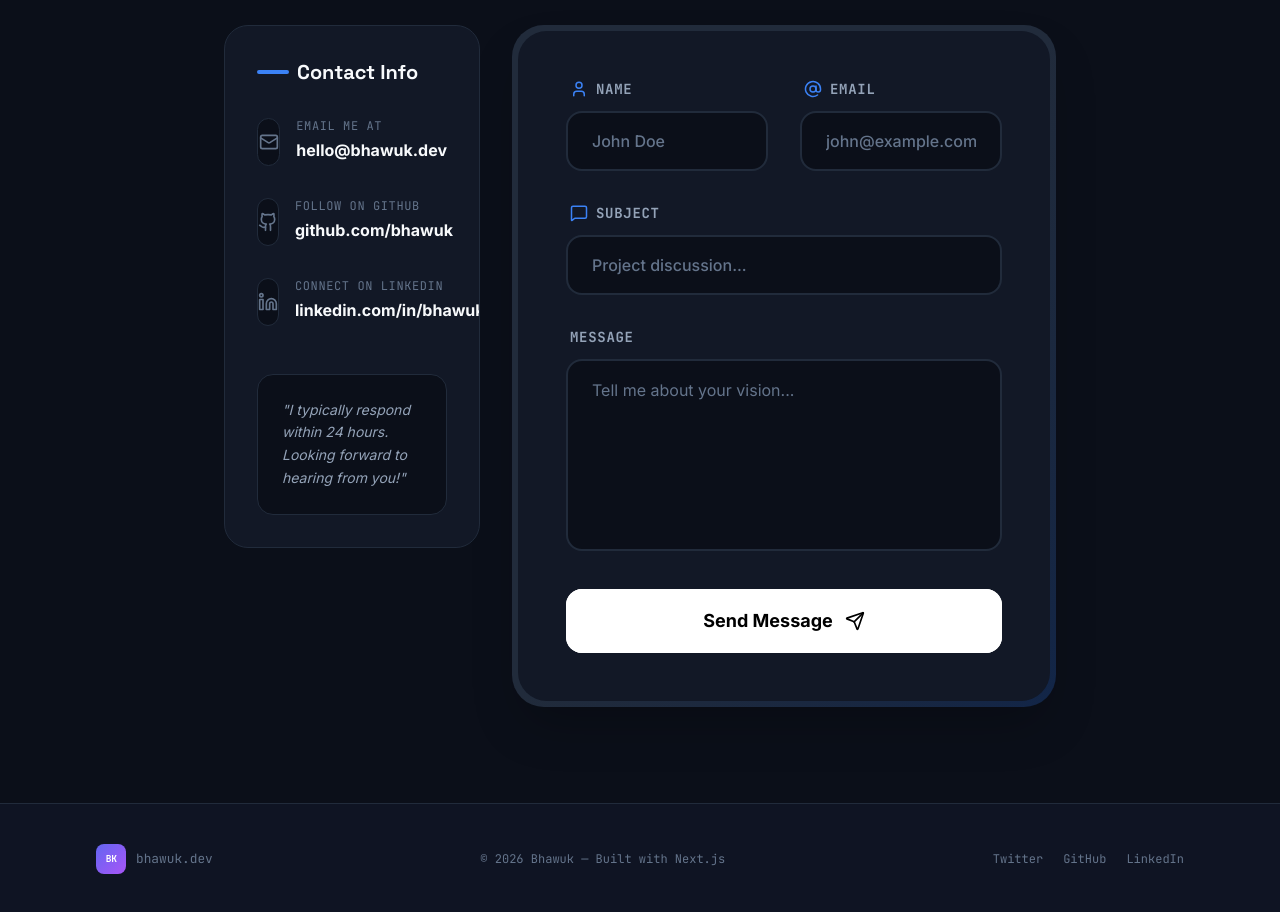
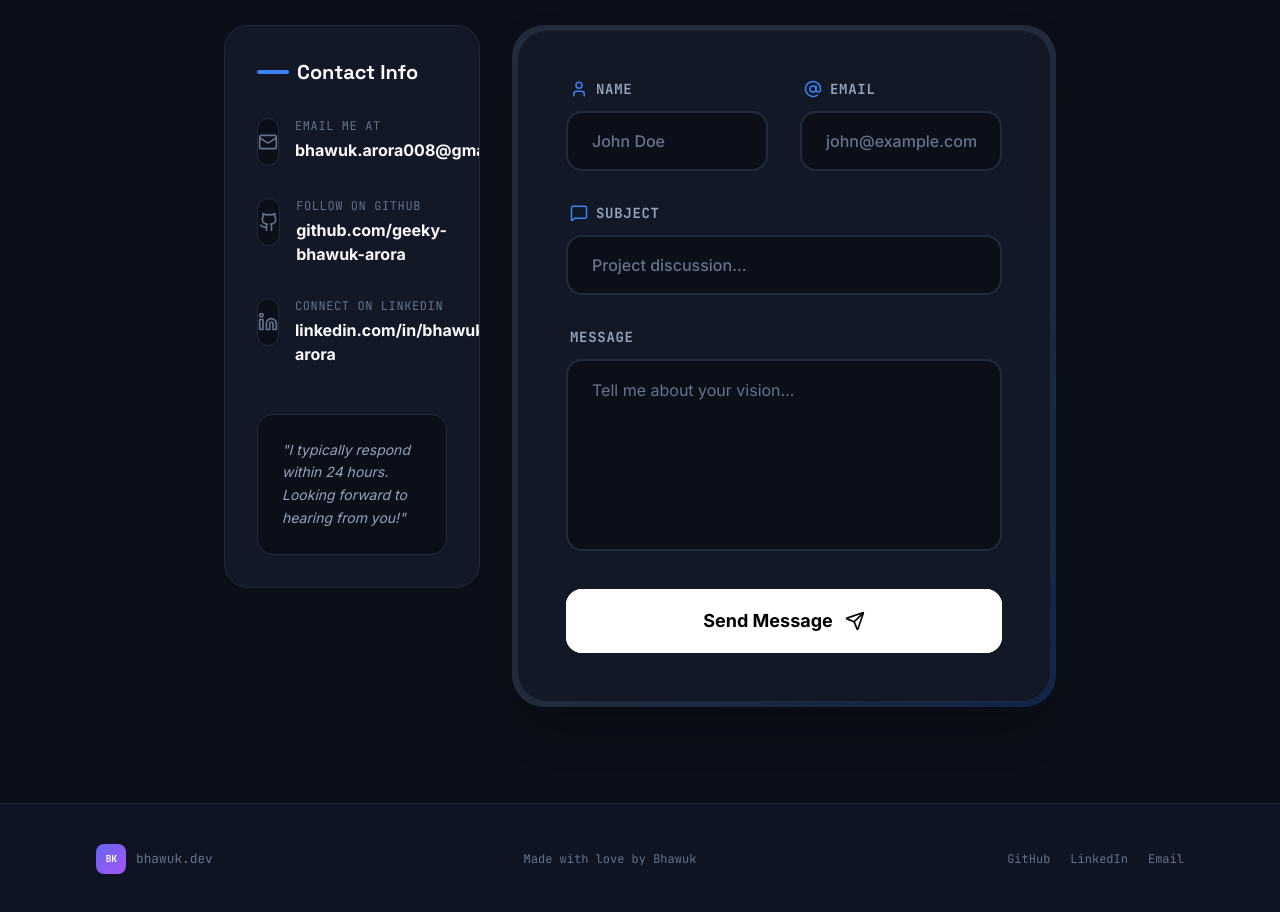
Before and after one commit to geeky-bhawuk-arora/bhawuk-arora-blog, a Next.js app: page /contact in a window 1280 px wide. Shown: the part 420-1332 px from the top of the page. Built offline with nearby package versions, Linux system fonts and the light colour scheme.

Commit message:
feat: Initialize personal blog with core components, Google Analytics, and content sections for projects, timeline, and blog posts.

```diff
--- a/app/layout.tsx
+++ b/app/layout.tsx
@@ -2,6 +2,8 @@ import type { Metadata } from "next";
 import "./globals.css";
 import Navbar from "@/components/Navbar";
 import Providers from "@/components/Providers";
+import GoogleAnalytics from "@/components/GoogleAnalytics";
+import { Suspense } from "react";
 
 export const metadata: Metadata = {
   title: {
@@ -22,6 +24,9 @@ export default function RootLayout({ children }: { children: React.ReactNode })
       </head>
       <body>
         <Providers>
+          <Suspense fallback={null}>
+            <GoogleAnalytics />
+          </Suspense>
           <Navbar />
           {children}
           <SiteFooter />
@@ -92,15 +97,21 @@ function SiteFooter() {
             color: "var(--text-muted)",
           }}
         >
-          © {year} Bhawuk — Built with Next.js
+          Made with love by Bhawuk
         </p>
 
         {/* Static links — no event handlers */}
         <div style={{ display: "flex", gap: "1.25rem" }}>
-          {(["Twitter", "GitHub", "LinkedIn"] as const).map((s) => (
+          {[
+            { label: "GitHub", href: "https://github.com/geeky-bhawuk-arora" },
+            { label: "LinkedIn", href: "https://linkedin.com/in/bhawuk-arora" },
+            { label: "Email", href: "mailto:bhawuk.arora008@gmail.com" }
+          ].map((s) => (
             <a
-              key={s}
-              href="#"
+              key={s.label}
+              href={s.href}
+              target="_blank"
+              rel="noopener noreferrer"
               style={{
                 fontSize: "0.75rem",
                 fontFamily: "JetBrains Mono, monospace",
@@ -109,7 +120,7 @@ function SiteFooter() {
                 transition: "color 0.2s",
               }}
             >
-              {s}
+              {s.label}
             </a>
           ))}
         </div>
--- a/app/page.tsx
+++ b/app/page.tsx
@@ -6,7 +6,7 @@ import { formatDate } from "@/lib/utils";
 import { createClient } from "@/utils/supabase/server";
 
 export const metadata: Metadata = {
-  title: "Bhawuk Arora — DevOps & MLOps Engineer",
+  title: "Bhawuk Arora — MLOps Engineer",
   description: "I build scalable ML infrastructure, cloud systems, and automation pipelines.",
 };
 
@@ -131,10 +131,10 @@ export default async function HomePage() {
             <Link href="/blog" className="px-5 py-2.5 rounded text-[var(--text-primary)] bg-[var(--bg-elevated)] border border-[var(--border)] hover:bg-[var(--border)] transition-colors">
               Read Blog
             </Link>
-            <a href="https://github.com" target="_blank" rel="noopener noreferrer" className="px-5 py-2.5 rounded text-[var(--text-secondary)] hover:text-[var(--text-primary)] transition-colors underline underline-offset-4 decoration-[var(--border)] hover:decoration-white">
+            <a href="https://github.com/geeky-bhawu-arora" target="_blank" rel="noopener noreferrer" className="px-5 py-2.5 rounded text-[var(--text-secondary)] hover:text-[var(--text-primary)] transition-colors underline underline-offset-4 decoration-[var(--border)] hover:decoration-white">
               GitHub
             </a>
-            <a href="https://linkedin.com" target="_blank" rel="noopener noreferrer" className="px-5 py-2.5 rounded text-[var(--text-secondary)] hover:text-[var(--text-primary)] transition-colors underline underline-offset-4 decoration-[var(--border)] hover:decoration-white">
+            <a href="https://linkedin.com/in/bhawuk-arora" target="_blank" rel="noopener noreferrer" className="px-5 py-2.5 rounded text-[var(--text-secondary)] hover:text-[var(--text-primary)] transition-colors underline underline-offset-4 decoration-[var(--border)] hover:decoration-white">
               LinkedIn
             </a>
           </div>
--- a/components/ContactForm.tsx
+++ b/components/ContactForm.tsx
@@ -92,20 +92,20 @@ const ContactForm = () => {
                                 <ContactLink
                                     icon={<Mail size={20} />}
                                     label="Email me at"
-                                    value="hello@bhawuk.dev"
-                                    href="mailto:hello@bhawuk.dev"
+                                    value="bhawuk.arora008@gmail.com"
+                                    href="mailto:bhawuk.arora008@gmail.com"
                                 />
                                 <ContactLink
                                     icon={<Github size={20} />}
                                     label="Follow on GitHub"
-                                    value="github.com/bhawuk"
-                                    href="https://github.com/bhawuk"
+                                    value="github.com/geeky-bhawuk-arora"
+                                    href="https://github.com/geeky-bhawuk-arora"
                                 />
                                 <ContactLink
                                     icon={<Linkedin size={20} />}
                                     label="Connect on LinkedIn"
-                                    value="linkedin.com/in/bhawuk"
-                                    href="https://linkedin.com/in/bhawuk"
+                                    value="linkedin.com/in/bhawuk-arora"
+                                    href="https://linkedin.com/in/bhawuk-arora"
                                 />
                             </div>
 
--- /dev/null
+++ b/components/GoogleAnalytics.tsx
@@ -0,0 +1,32 @@
+'use client';
+
+import { useEffect } from 'react';
+import { usePathname, useSearchParams } from 'next/navigation';
+import ReactGA from 'react-ga4';
+
+export default function GoogleAnalytics() {
+    const pathname = usePathname();
+    const searchParams = useSearchParams();
+
+    // Initialize GA4 only once
+    useEffect(() => {
+        ReactGA.initialize('G-37E5GS4YBR');
+    }, []);
+
+    // Track page views on route changes
+    useEffect(() => {
+        if (pathname) {
+            const url = pathname + (searchParams?.toString() ? `?${searchParams.toString()}` : '');
+
+            ReactGA.send({
+                hitType: 'pageview',
+                page: url,
+                title: document.title,
+            });
+
+            console.log(`[GA4] Pageview sent: ${url}`);
+        }
+    }, [pathname, searchParams]);
+
+    return null;
+}
--- a/components/Navbar.tsx
+++ b/components/Navbar.tsx
@@ -8,7 +8,7 @@ import { motion, AnimatePresence } from 'framer-motion';
 
 const navLinks = [
     { href: '/', label: 'Home' },
-    { href: '/projects', label: 'Projects' },
+    // { href: '/projects', label: 'Projects' },
     { href: '/blog', label: 'Blog' },
     { href: '/about', label: 'About' },
     { href: '/contact', label: 'Contact' },
@@ -62,13 +62,13 @@ export default function Navbar() {
                     {/* Socials & Menu */}
                     <div className="flex items-center gap-4 shrink-0">
                         <div className="hidden md:flex items-center gap-3">
-                            <a href="mailto:hello@bhawuk.dev" className="text-[var(--text-secondary)] hover:text-white transition-colors p-1" title="Email">
+                            <a href="mailto:bhawuk.arora008@gmail.com" className="text-[var(--text-secondary)] hover:text-white transition-colors p-1" title="Email">
                                 <Mail size={18} />
                             </a>
-                            <a href="https://github.com/bhawuk" target="_blank" rel="noopener noreferrer" className="text-[var(--text-secondary)] hover:text-white transition-colors p-1" title="GitHub">
+                            <a href="https://github.com/geeky-bhawu-arora" target="_blank" rel="noopener noreferrer" className="text-[var(--text-secondary)] hover:text-white transition-colors p-1" title="GitHub">
                                 <Github size={18} />
                             </a>
-                            <a href="https://linkedin.com/in/bhawuk" target="_blank" rel="noopener noreferrer" className="text-[var(--text-secondary)] hover:text-white transition-colors p-1" title="LinkedIn">
+                            <a href="https://linkedin.com/in/bhawuk-arora" target="_blank" rel="noopener noreferrer" className="text-[var(--text-secondary)] hover:text-white transition-colors p-1" title="LinkedIn">
                                 <Linkedin size={18} />
                             </a>
                         </div>
@@ -112,13 +112,13 @@ export default function Navbar() {
                         </div>
 
                         <div className="mt-8 pt-6 border-t border-[var(--border)] flex items-center justify-center gap-6">
-                            <a href="mailto:hello@bhawuk.dev" className="text-[var(--text-secondary)] hover:text-white p-2">
+                            <a href="mailto:bhawuk.arora008@gmail.com" className="text-[var(--text-secondary)] hover:text-white p-2">
                                 <Mail size={24} />
                             </a>
-                            <a href="https://github.com/bhawuk" target="_blank" rel="noopener noreferrer" className="text-[var(--text-secondary)] hover:text-white p-2">
+                            <a href="https://github.com/geeky-bhawuk-arora" target="_blank" rel="noopener noreferrer" className="text-[var(--text-secondary)] hover:text-white p-2">
                                 <Github size={24} />
                             </a>
-                            <a href="https://linkedin.com/in/bhawuk" target="_blank" rel="noopener noreferrer" className="text-[var(--text-secondary)] hover:text-white p-2">
+                            <a href="https://linkedin.com/in/bhawuk-arora" target="_blank" rel="noopener noreferrer" className="text-[var(--text-secondary)] hover:text-white p-2">
                                 <Linkedin size={24} />
                             </a>
                         </div>
--- a/package.json
+++ b/package.json
@@ -21,6 +21,7 @@
     "next-themes": "^0.4.6",
     "react": "19.2.3",
     "react-dom": "19.2.3",
+    "react-ga4": "^2.1.0",
     "shiki": "^4.0.2",
     "tailwind-merge": "^3.5.0"
   },
```
Also changed, not shown: 1 other file (tests, documents, lock files or other folders).
